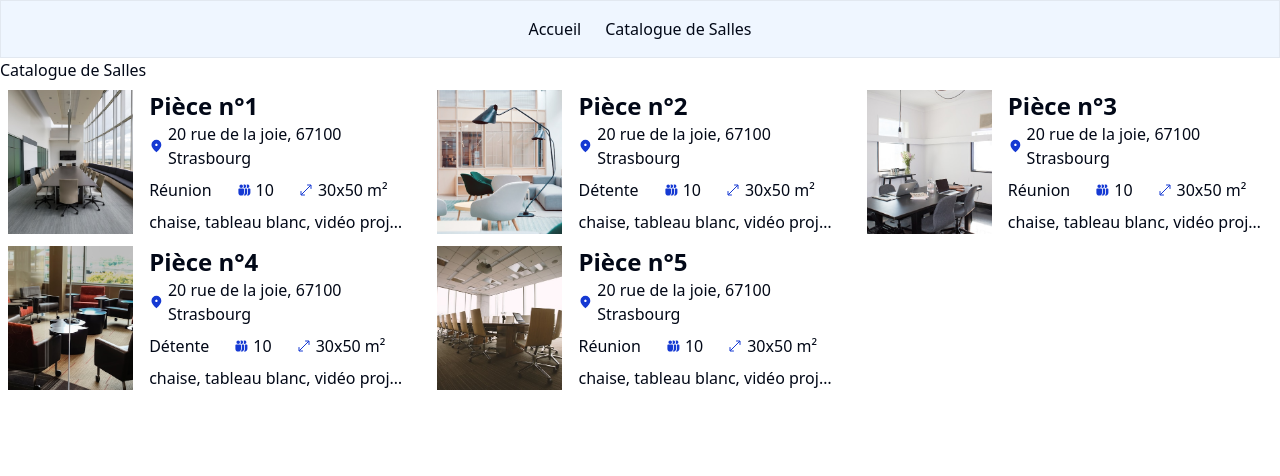
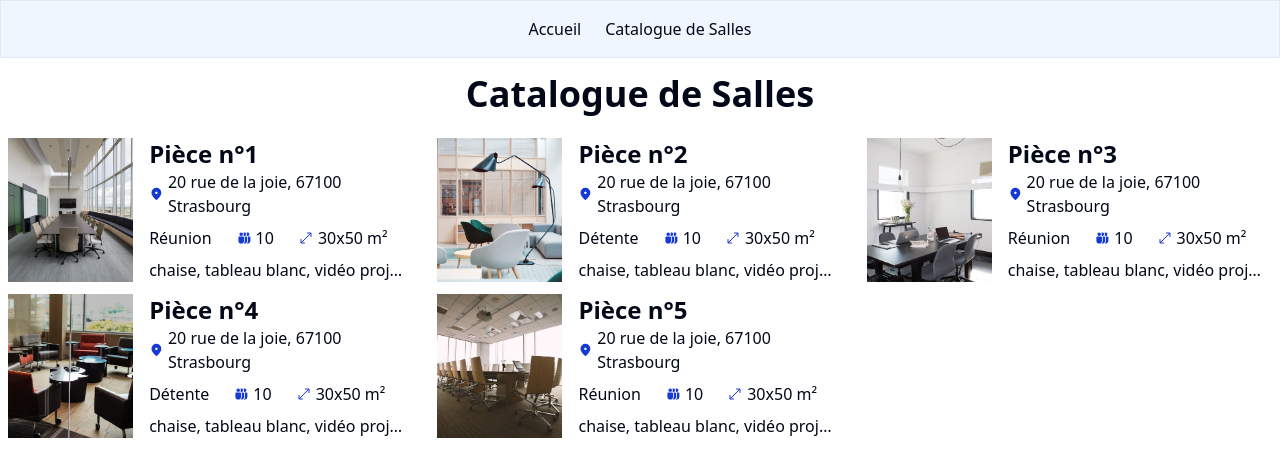
Before and after one commit to Aurelie-Runser/RoomBooking--Front, a Vue app: page /catalogue-salles in a window 1280 px wide. Shown: the top 476 px of the page. Built offline with nearby package versions, Linux system fonts and the light colour scheme.

Commit message:
ajustement titre des pages

```diff
--- a/src/views/CatalogueSallesView.vue
+++ b/src/views/CatalogueSallesView.vue
@@ -73,7 +73,7 @@ const listTestRoom = [
 
 <template>
   <main>
-    <h1>Catalogue de Salles</h1>
+    <h1 class="text-4xl font-bold text-center my-4">Catalogue de Salles</h1>
 
     <ListCard :listRoom="listTestRoom" />
   </main>
--- a/src/views/HomeView.vue
+++ b/src/views/HomeView.vue
@@ -2,6 +2,6 @@
 
 <template>
   <main class="h-[200vh]">
-    <h1>Accueil</h1>
+    <h1 class="text-4xl font-bold text-center my-4">Accueil</h1>
   </main>
 </template>
```
